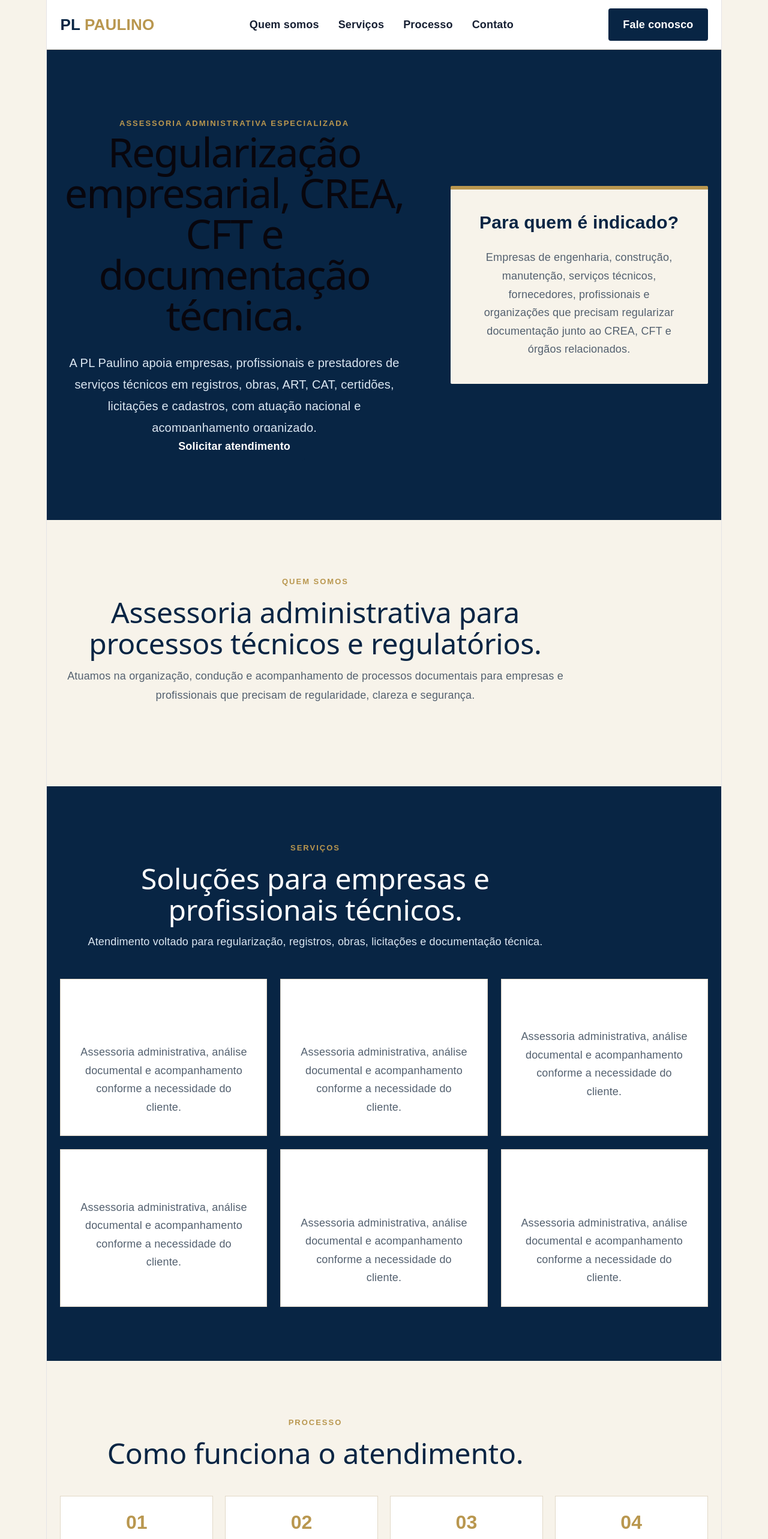
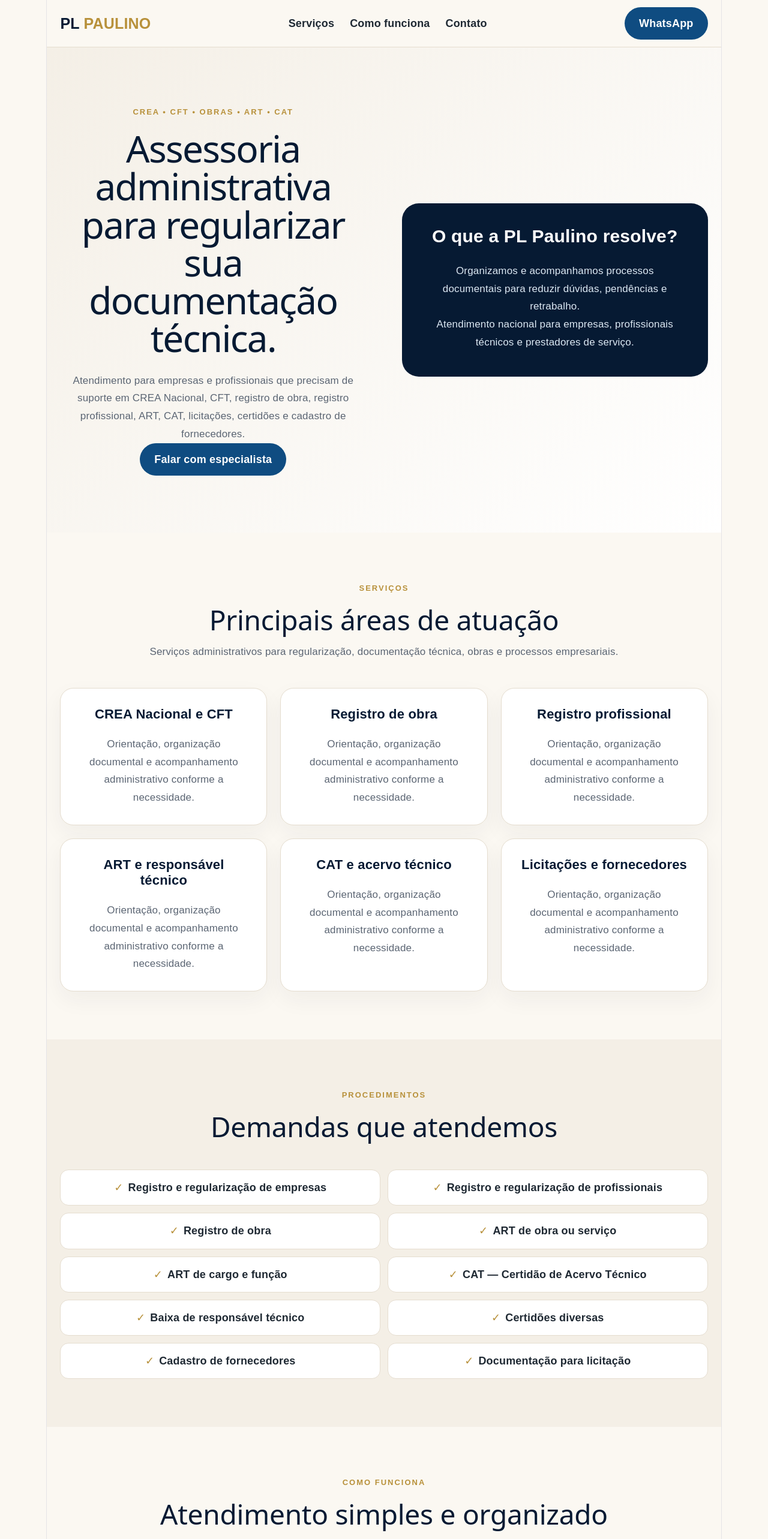
Before and after one commit to pampaulinolima-ux/pl-paulino-teste, a React (Vite) app: page / in a window 1280 px wide. Shown: the top 2566 px of the page at 60% size. Built offline with nearby package versions, Linux system fonts and the light colour scheme.

Commit message:
atualizção versão 2

```diff
--- a/src/App.jsx
+++ b/src/App.jsx
@@ -1,63 +1,49 @@
 export default function App() {
   const whatsapp = "https://wa.me/5511967036453";
-
-  const services = [
-    "Regularização CREA Nacional e CFT",
-    "Registro de empresa e profissional",
-    "Registro de obra e ART",
-    "CAT e acervo técnico",
-    "Licitações e cadastro de fornecedores",
-    "Certidões e documentação técnica",
-  ];
 
   return (
     <div>
       <style>{`
-        *{box-sizing:border-box} body{margin:0;font-family:Arial,Helvetica,sans-serif;background:#f7f3ea;color:#172033}
-        .container{width:min(1480px,96%);margin:auto}
-        header{background:#fff;border-bottom:1px solid #e2d8c7;position:sticky;top:0;z-index:10}
-        .nav{height:82px;display:flex;justify-content:space-between;align-items:center}
-        .logo{font-size:26px;font-weight:900;color:#082544}.logo span{color:#b9974f}
-        nav{display:flex;gap:32px} nav a{text-decoration:none;color:#172033;font-weight:700}
-        .btn{background:#082544;color:#fff;padding:14px 24px;border-radius:4px;text-decoration:none;font-weight:800}
-        .hero{background:#082544;color:white;padding:110px 0}
-        .hero-grid{display:grid;grid-template-columns:1.15fr .85fr;gap:70px;align-items:center}
-        h1{font-size:68px;line-height:1;margin:0 0 28px;letter-spacing:-2px}
-        .lead{font-size:20px;line-height:1.8;color:#dbe7f2;max-width:850px}
-        .panel{background:#f7f3ea;color:#172033;padding:42px;border-radius:2px;border-top:6px solid #b9974f}
-        .panel h3{font-size:30px;color:#082544;margin-top:0}
-        .panel p{line-height:1.7;color:#53606f}
-        section{padding:90px 0}
-        .title{max-width:850px;margin-bottom:45px}
-        .kicker{color:#b9974f;text-transform:uppercase;letter-spacing:2px;font-weight:900;font-size:13px}
-        h2{font-size:48px;color:#082544;margin:12px 0;line-height:1.08}
-        .text{font-size:18px;line-height:1.8;color:#53606f}
+        *{box-sizing:border-box} body{margin:0;font-family:Arial,Helvetica,sans-serif;background:#fbf8f2;color:#1f2933}
+        .container{width:min(1450px,96%);margin:auto}
+        header{background:#fbf8f2;border-bottom:1px solid #e5ddcf;position:sticky;top:0;z-index:10}
+        .nav{height:78px;display:flex;justify-content:space-between;align-items:center}
+        .logo{font-weight:900;font-size:25px;color:#061a33}.logo span{color:#b8913b}
+        nav{display:flex;gap:26px}nav a{text-decoration:none;color:#1f2933;font-weight:800}
+        .btn{display:inline-block;background:#0f4c81;color:#fff;text-decoration:none;padding:14px 24px;border-radius:999px;font-weight:900}
+        .hero{padding:95px 0;background:linear-gradient(135deg,#f4efe6,#fff)}
+        .hero-grid{display:grid;grid-template-columns:1fr 1fr;gap:60px;align-items:center}
+        .tag{color:#b8913b;text-transform:uppercase;letter-spacing:2px;font-weight:900;font-size:13px}
+        h1{font-size:62px;line-height:1.02;color:#061a33;margin:16px 0 24px}
+        p{line-height:1.75;color:#5b6573;font-size:17px}
+        .card-blue{background:#061a33;color:white;padding:42px;border-radius:28px}
+        .card-blue h3{font-size:30px;margin-top:0;color:white}.card-blue p{color:#dce8f3}
+        section{padding:80px 0}
+        .center{text-align:center;max-width:850px;margin:0 auto 45px}
+        h2{font-size:46px;color:#061a33;margin:12px 0}
         .grid{display:grid;grid-template-columns:repeat(3,1fr);gap:22px}
-        .card{background:#fff;border:1px solid #e2d8c7;padding:32px;min-height:190px}
-        .card h3{color:#082544;font-size:22px;margin-top:0}
-        .card p{color:#53606f;line-height:1.7}
-        .dark{background:#082544;color:#fff}
-        .dark h2,.dark h3{color:#fff}.dark .text{color:#dbe7f2}
-        .process{display:grid;grid-template-columns:repeat(4,1fr);gap:20px}
-        .step{background:#fff;padding:30px;border:1px solid #e2d8c7}
-        .step strong{color:#b9974f;font-size:32px}
-        .contact{display:grid;grid-template-columns:.9fr 1.1fr;gap:28px}
-        input,textarea{width:100%;padding:15px;margin-bottom:12px;border:1px solid #d8cab5;background:#fff;font-size:15px}
+        .card{background:white;border:1px solid #e5ddcf;border-radius:22px;padding:30px;box-shadow:0 14px 36px rgba(31,41,51,.05)}
+        .card h3{color:#061a33;font-size:22px;margin-top:0}
+        .list{display:grid;grid-template-columns:repeat(2,1fr);gap:12px}
+        .item{background:white;border:1px solid #e5ddcf;padding:16px;border-radius:14px;font-weight:800}
+        .item:before{content:"✓";color:#b8913b;margin-right:8px}
+        .beige{background:#f4efe6}
+        .contact{display:grid;grid-template-columns:.9fr 1.1fr;gap:26px}
+        input,textarea{width:100%;padding:15px;border:1px solid #e5ddcf;margin-bottom:12px;border-radius:12px}
         textarea{min-height:130px}
-        footer{background:#061a33;color:#dbe7f2;padding:36px 0}
-        @media(max-width:900px){.hero-grid,.grid,.process,.contact{grid-template-columns:1fr}nav{display:none}h1{font-size:42px}}
+        footer{background:#061a33;color:white;padding:34px 0}
+        @media(max-width:900px){.hero-grid,.grid,.list,.contact{grid-template-columns:1fr}nav{display:none}h1{font-size:40px}}
       `}</style>
 
       <header>
         <div className="container nav">
           <div className="logo">PL <span>PAULINO</span></div>
           <nav>
-            <a href="#sobre">Quem somos</a>
             <a href="#servicos">Serviços</a>
-            <a href="#processo">Processo</a>
+            <a href="#como">Como funciona</a>
             <a href="#contato">Contato</a>
           </nav>
-          <a className="btn" href={whatsapp}>Fale conosco</a>
+          <a className="btn" href={whatsapp}>WhatsApp</a>
         </div>
       </header>
 
@@ -65,82 +51,106 @@ export default function App() {
         <section className="hero">
           <div className="container hero-grid">
             <div>
-              <div className="kicker">Assessoria administrativa especializada</div>
-              <h1>Regularização empresarial, CREA, CFT e documentação técnica.</h1>
-              <p className="lead">
-                A PL Paulino apoia empresas, profissionais e prestadores de serviços técnicos
-                em registros, obras, ART, CAT, certidões, licitações e cadastros, com atuação
-                nacional e acompanhamento organizado.
+              <div className="tag">CREA • CFT • Obras • ART • CAT</div>
+              <h1>Assessoria administrativa para regularizar sua documentação técnica.</h1>
+              <p>
+                Atendimento para empresas e profissionais que precisam de suporte em CREA Nacional,
+                CFT, registro de obra, registro profissional, ART, CAT, licitações, certidões e
+                cadastro de fornecedores.
               </p>
-              <a className="btn" href={whatsapp}>Solicitar atendimento</a>
+              <a className="btn" href={whatsapp}>Falar com especialista</a>
             </div>
-            <div className="panel">
-              <h3>Para quem é indicado?</h3>
-              <p>Empresas de engenharia, construção, manutenção, serviços técnicos, fornecedores, profissionais e organizações que precisam regularizar documentação junto ao CREA, CFT e órgãos relacionados.</p>
+            <div className="card-blue">
+              <h3>O que a PL Paulino resolve?</h3>
+              <p>Organizamos e acompanhamos processos documentais para reduzir dúvidas, pendências e retrabalho.</p>
+              <p>Atendimento nacional para empresas, profissionais técnicos e prestadores de serviço.</p>
             </div>
           </div>
         </section>
 
-        <section id="sobre">
+        <section id="servicos">
           <div className="container">
-            <div className="title">
-              <div className="kicker">Quem somos</div>
-              <h2>Assessoria administrativa para processos técnicos e regulatórios.</h2>
-              <p className="text">
-                Atuamos na organização, condução e acompanhamento de processos documentais
-                para empresas e profissionais que precisam de regularidade, clareza e segurança.
-              </p>
+            <div className="center">
+              <div className="tag">Serviços</div>
+              <h2>Principais áreas de atuação</h2>
+              <p>Serviços administrativos para regularização, documentação técnica, obras e processos empresariais.</p>
             </div>
-          </div>
-        </section>
 
-        <section id="servicos" className="dark">
-          <div className="container">
-            <div className="title">
-              <div className="kicker">Serviços</div>
-              <h2>Soluções para empresas e profissionais técnicos.</h2>
-              <p className="text">Atendimento voltado para regularização, registros, obras, licitações e documentação técnica.</p>
-            </div>
             <div className="grid">
-              {services.map((s) => (
+              {[
+                "CREA Nacional e CFT",
+                "Registro de obra",
+                "Registro profissional",
+                "ART e responsável técnico",
+                "CAT e acervo técnico",
+                "Licitações e fornecedores",
+              ].map((s) => (
                 <div className="card" key={s}>
                   <h3>{s}</h3>
-                  <p>Assessoria administrativa, análise documental e acompanhamento conforme a necessidade do cliente.</p>
+                  <p>Orientação, organização documental e acompanhamento administrativo conforme a necessidade.</p>
                 </div>
               ))}
             </div>
           </div>
         </section>
 
-        <section id="processo">
+        <section className="beige">
           <div className="container">
-            <div className="title">
-              <div className="kicker">Processo</div>
-              <h2>Como funciona o atendimento.</h2>
+            <div className="center">
+              <div className="tag">Procedimentos</div>
+              <h2>Demandas que atendemos</h2>
             </div>
-            <div className="process">
-              {["Análise", "Organização", "Execução", "Acompanhamento"].map((e, i) => (
-                <div className="step" key={e}>
-                  <strong>0{i + 1}</strong>
+
+            <div className="list">
+              {[
+                "Registro e regularização de empresas",
+                "Registro e regularização de profissionais",
+                "Registro de obra",
+                "ART de obra ou serviço",
+                "ART de cargo e função",
+                "CAT — Certidão de Acervo Técnico",
+                "Baixa de responsável técnico",
+                "Certidões diversas",
+                "Cadastro de fornecedores",
+                "Documentação para licitação",
+              ].map((item) => (
+                <div className="item" key={item}>{item}</div>
+              ))}
+            </div>
+          </div>
+        </section>
+
+        <section id="como">
+          <div className="container">
+            <div className="center">
+              <div className="tag">Como funciona</div>
+              <h2>Atendimento simples e organizado</h2>
+            </div>
+
+            <div className="grid">
+              {["Análise da demanda", "Organização documental", "Acompanhamento do processo"].map((e) => (
+                <div className="card" key={e}>
                   <h3>{e}</h3>
-                  <p className="text">Etapa conduzida com clareza, comunicação objetiva e foco na conclusão do procedimento.</p>
+                  <p>Comunicação objetiva, conferência de informações e suporte até a conclusão.</p>
                 </div>
               ))}
             </div>
           </div>
         </section>
 
-        <section id="contato">
+        <section id="contato" className="beige">
           <div className="container contact">
             <div>
-              <div className="kicker">Contato</div>
-              <h2>Solicite uma análise.</h2>
-              <p className="text">WhatsApp: (11) 96703-6453<br/>E-mail: contato@plpaulino.com.br<br/>Atendimento nacional.</p>
+              <div className="tag">Contato</div>
+              <h2>Solicite orientação</h2>
+              <p>WhatsApp: (11) 96703-6453</p>
+              <p>E-mail: contato@plpaulino.com.br</p>
+              <p>Atendimento: todo o território nacional.</p>
             </div>
+
             <form>
               <input placeholder="Nome" />
               <input placeholder="Empresa ou profissão" />
-              <input placeholder="E-mail" />
               <input placeholder="Telefone / WhatsApp" />
               <textarea placeholder="Descreva sua necessidade" />
               <a className="btn" href={whatsapp}>Enviar pelo WhatsApp</a>
@@ -150,7 +160,7 @@ export default function App() {
       </main>
 
       <footer>
-        <div className="container">PL Paulino — Assessoria Administrativa em CREA, CFT, obras, registros e documentação técnica.</div>
+        <div className="container">PL Paulino — Assessoria Administrativa.</div>
       </footer>
     </div>
   );
```
